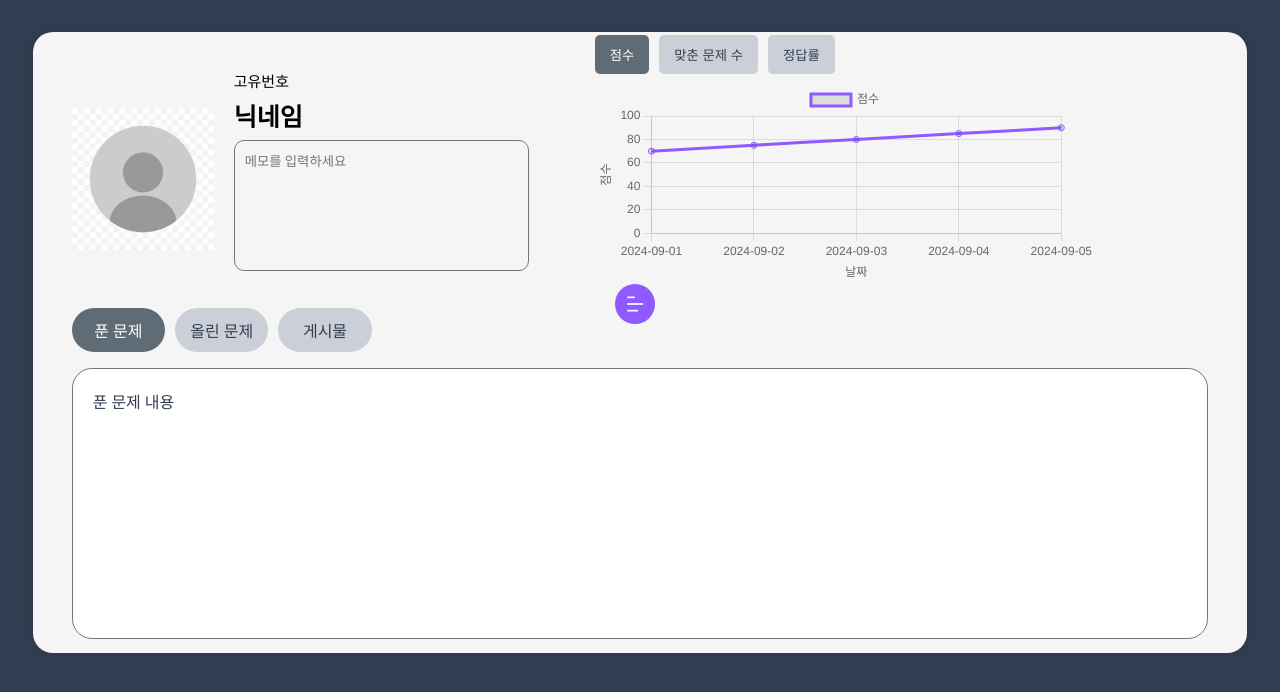
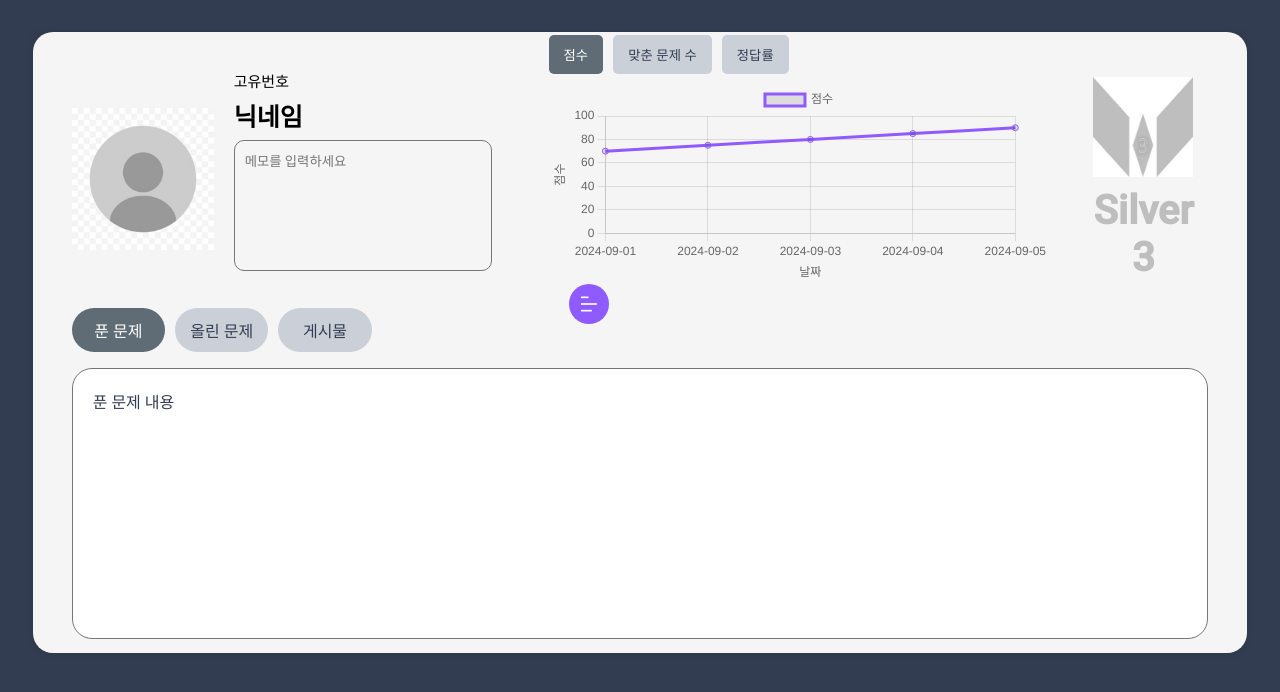
Before and after one commit to 18st-kang/GSSH-SW-AI-PROJECT-2024, a Flask app: page / in a window 1280 px wide. Shown: the part 81-773 px from the top of the page. Run offline with Flask 3, Linux system fonts and the light colour scheme.

Commit message:
랭크 추가
랭크 추가

```diff
--- a/static/css/myPage_styles.css
+++ b/static/css/myPage_styles.css
@@ -221,11 +221,36 @@ nav img {
     font-size: 20px;
 }
 
-
-/* 그래프 숨기기와 표시 */
 .stats-numeric {
     display: block;
 }
+
+.rank-container {
+    margin-left: 30px;
+    height: 100%;
+    width: 150px;
+    display: flex;
+    flex-direction: column;
+    justify-content: center;
+    align-items: center;
+}
+
+.rank-image {
+    background-image: url('../img/mypage_rank.jpg');
+    background-size: cover;
+    background-position: center;
+    height: 100px;
+    width: 100px;
+    margin-bottom: 10px;
+}
+
+.rank-name {
+    font-size: 40px;
+    color: #BEBEBE;
+    font-weight: bold;
+    text-align: center;
+}
+
 .tab {
     margin-top: 20px;
     height: 55%;
--- a/templates/myPage_index.html
+++ b/templates/myPage_index.html
@@ -41,6 +41,10 @@
                     </div>
                     <button class="stats-toggle-btn"><i class="ri-bar-chart-horizontal-line"></i></button>
                 </div>
+                <div class="rank-container">
+                    <div class="rank-image"></div>
+                    <div class="rank-name">Silver 3</div>
+                </div>
             </div>
 
             <!-- 탭 UI 추가 -->
```
Also changed, not shown: static/img/mypage_rank.jpg (added).
